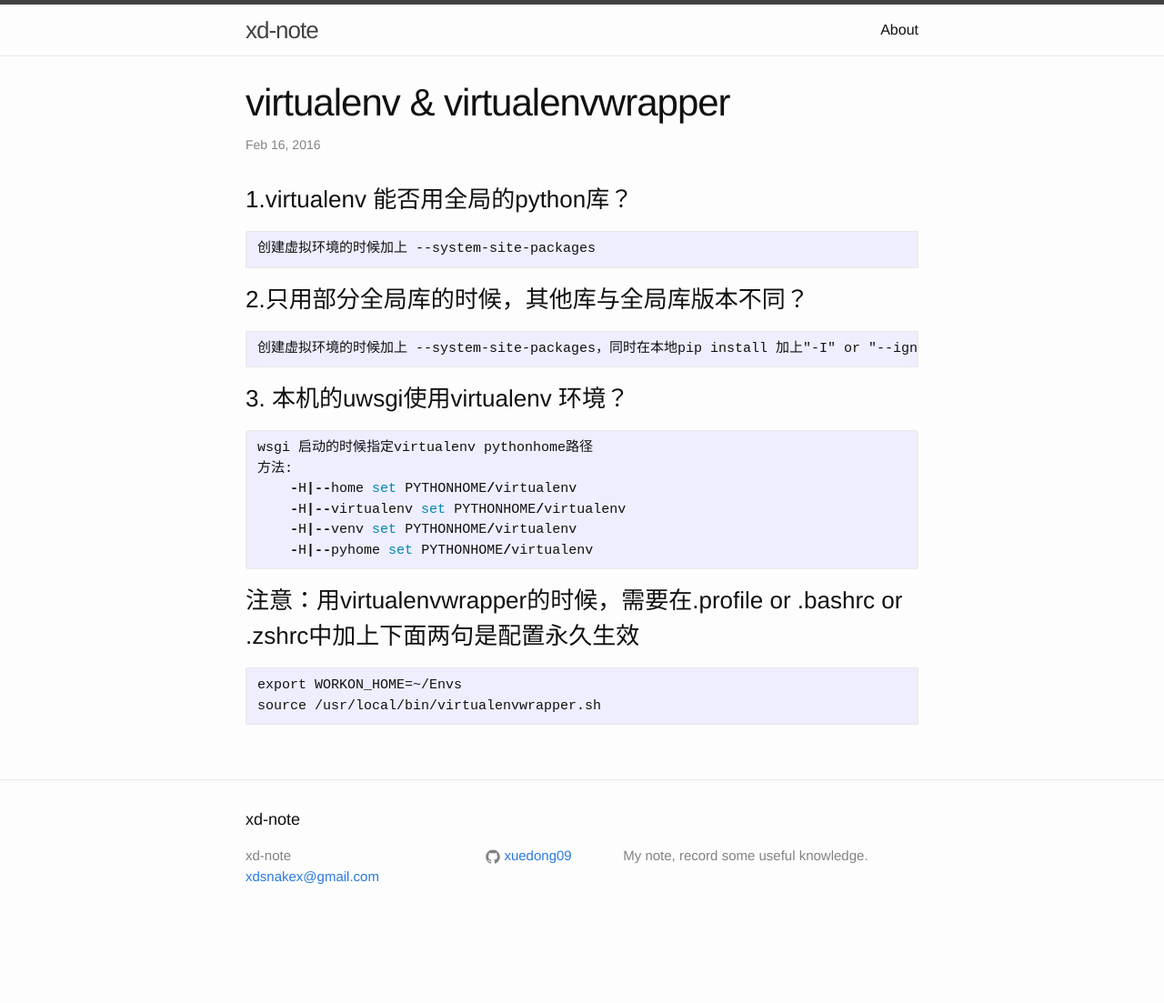
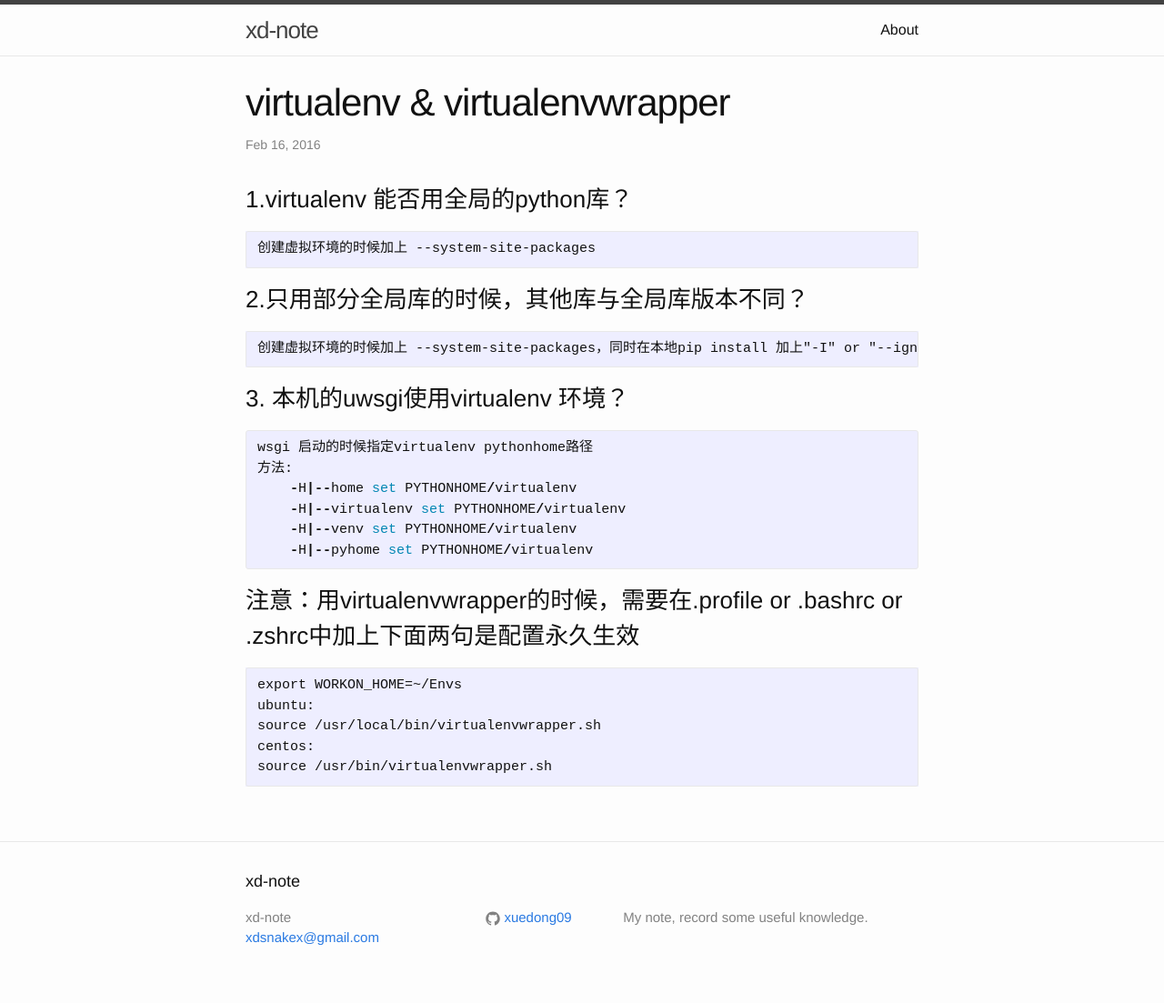
Before and after one commit to xuedong09/xuedong09.github.io, a Jekyll site: the page built from _posts/2016-02-17-virtualenv-&-virtualenvwrapper.md, in a window 1280 px wide. Shown: the whole page at 91% size. Built offline with Jekyll 4.4.1, drawn with Linux system fonts in a browser that asks for light colours; before the commit the page ends 1035 px from its top, so only the background shows below that.

Commit message:
update virtualenv

````diff
--- a/_posts/2016-02-17-virtualenv-&-virtualenvwrapper.md
+++ b/_posts/2016-02-17-virtualenv-&-virtualenvwrapper.md
@@ -27,7 +27,9 @@ wsgi 启动的时候指定virtualenv pythonhome路径
 
 
 ### 注意：用virtualenvwrapper的时候，需要在.profile or .bashrc or .zshrc中加上下面两句是配置永久生效
-```
-export WORKON_HOME=~/Envs
-source /usr/local/bin/virtualenvwrapper.sh
-```
+
+    export WORKON_HOME=~/Envs
+    ubuntu:
+    source /usr/local/bin/virtualenvwrapper.sh
+    centos:
+    source /usr/bin/virtualenvwrapper.sh
````
